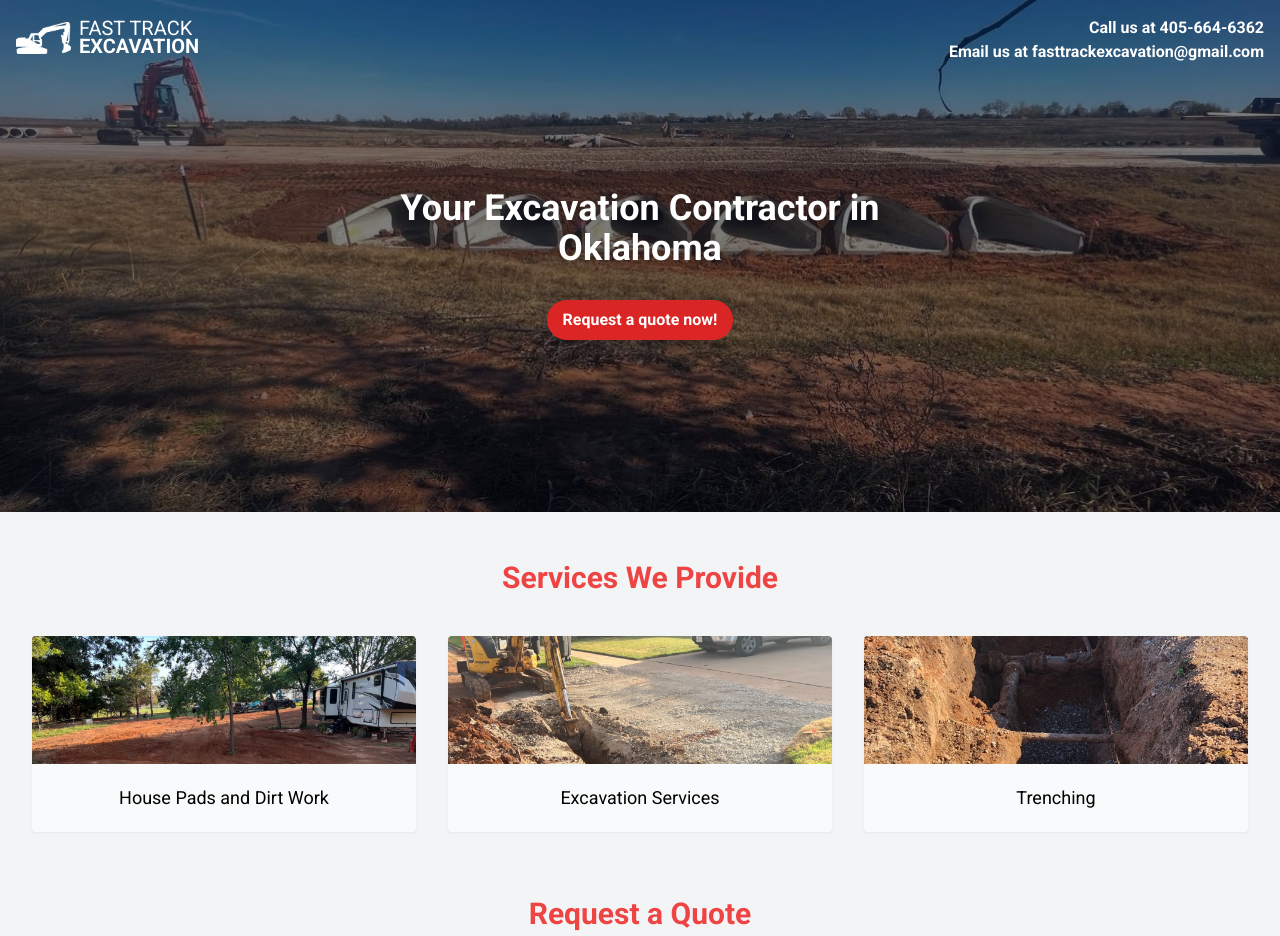
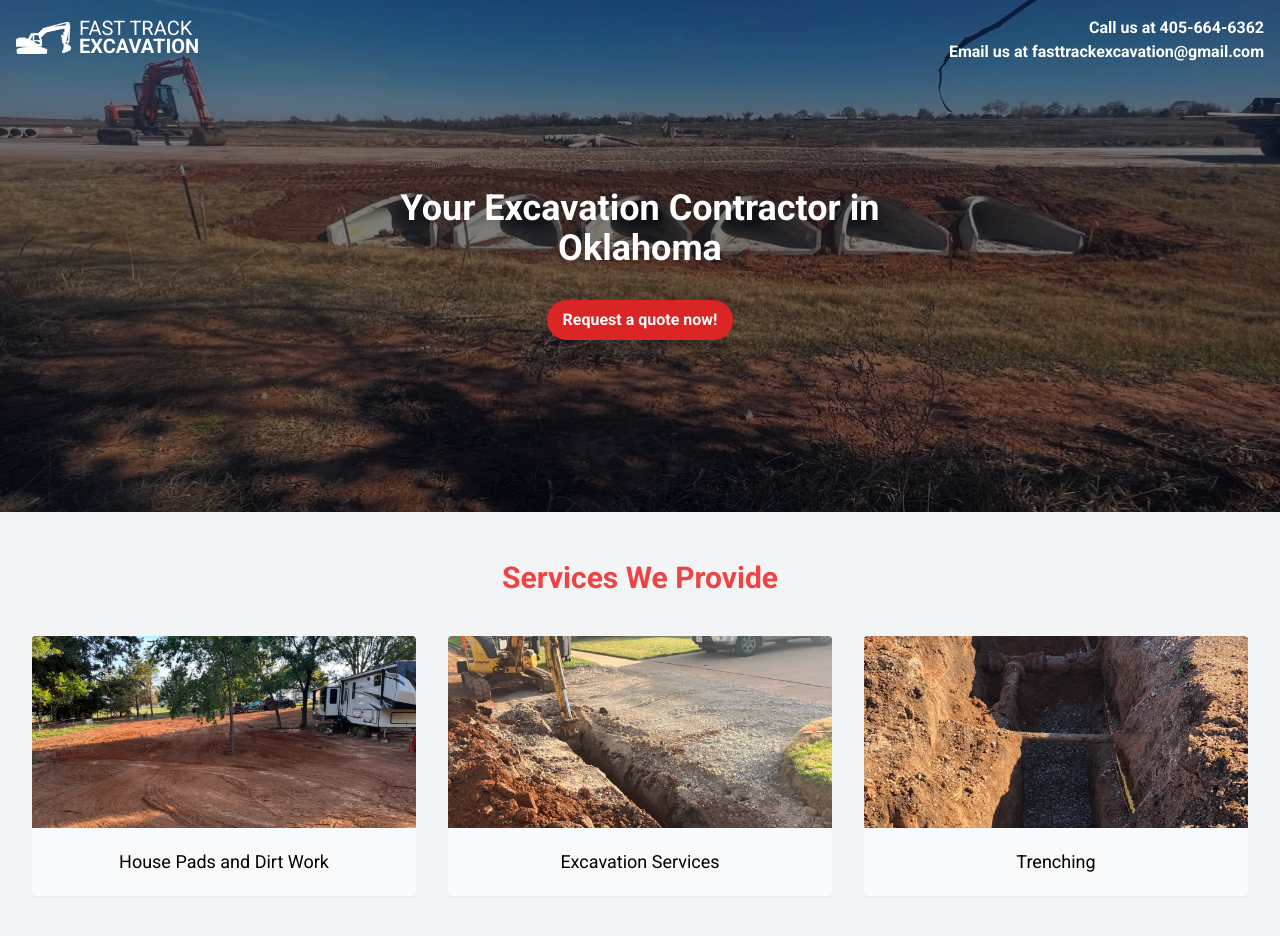
Before and after one commit to mathewmorris/fast-track-excavation, a Next.js app: page / in a window 1280 px wide. Shown: the top 936 px of the page. Built offline with nearby package versions, Linux system fonts and the light colour scheme.

Commit message:
better service image handling

```diff
--- a/src/pages/index.tsx
+++ b/src/pages/index.tsx
@@ -26,8 +26,8 @@ export type Schema = z.infer<typeof schema>;
 
 const ServiceCard = ({ image, alt, text }: { image: StaticImageData, alt: string, text: string }) => {
   return (
-    <div className="rounded bg-gray-50 shadow-sm flex items-center flex-col justify-center overflow-hidden">
-      <div className="h-32 overflow-clip relative">
+    <div className="rounded bg-gray-50 shadow-sm flex items-center flex-col justify-center overflow-hidden max-w-[24rem]">
+      <div className="h-48 overflow-clip relative">
         <Image src={image} alt={alt} className="-top-8 relative" />
       </div>
       <h4 className="text-lg p-5">{text}</h4>
```
